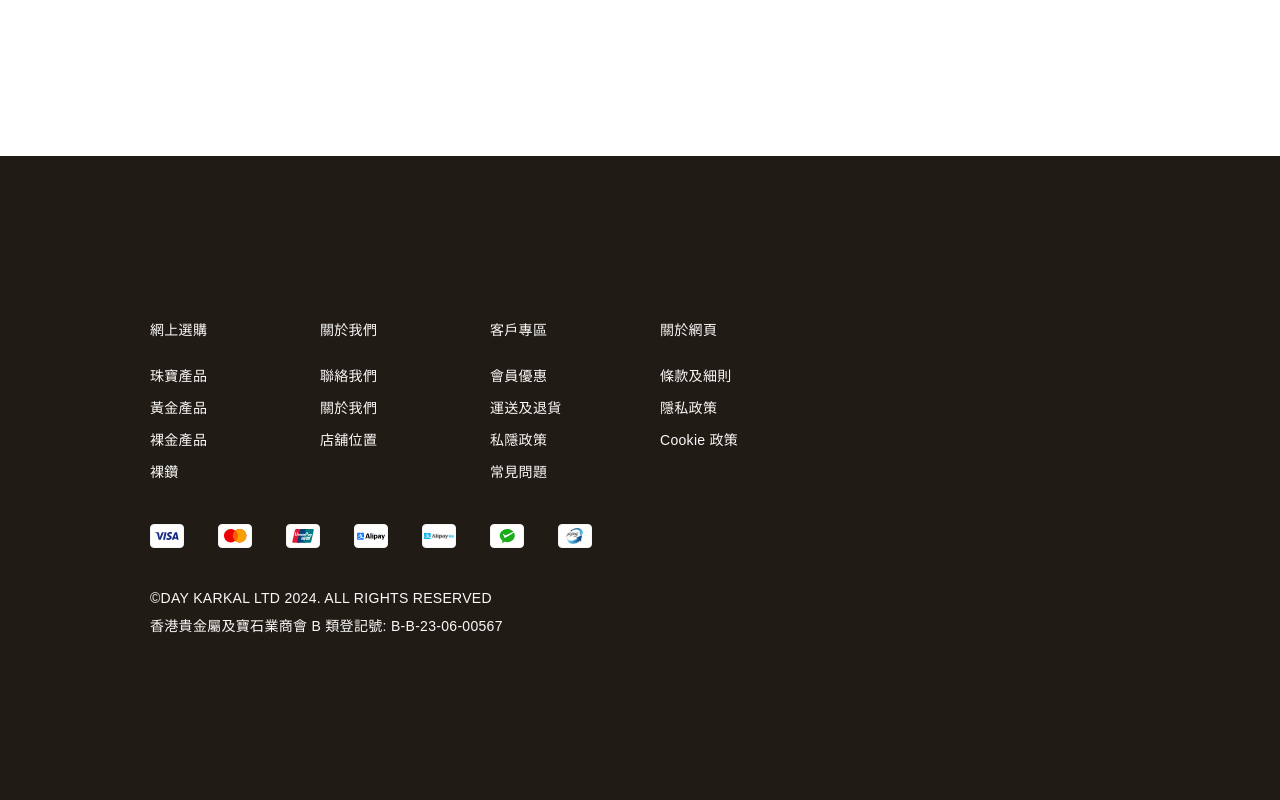
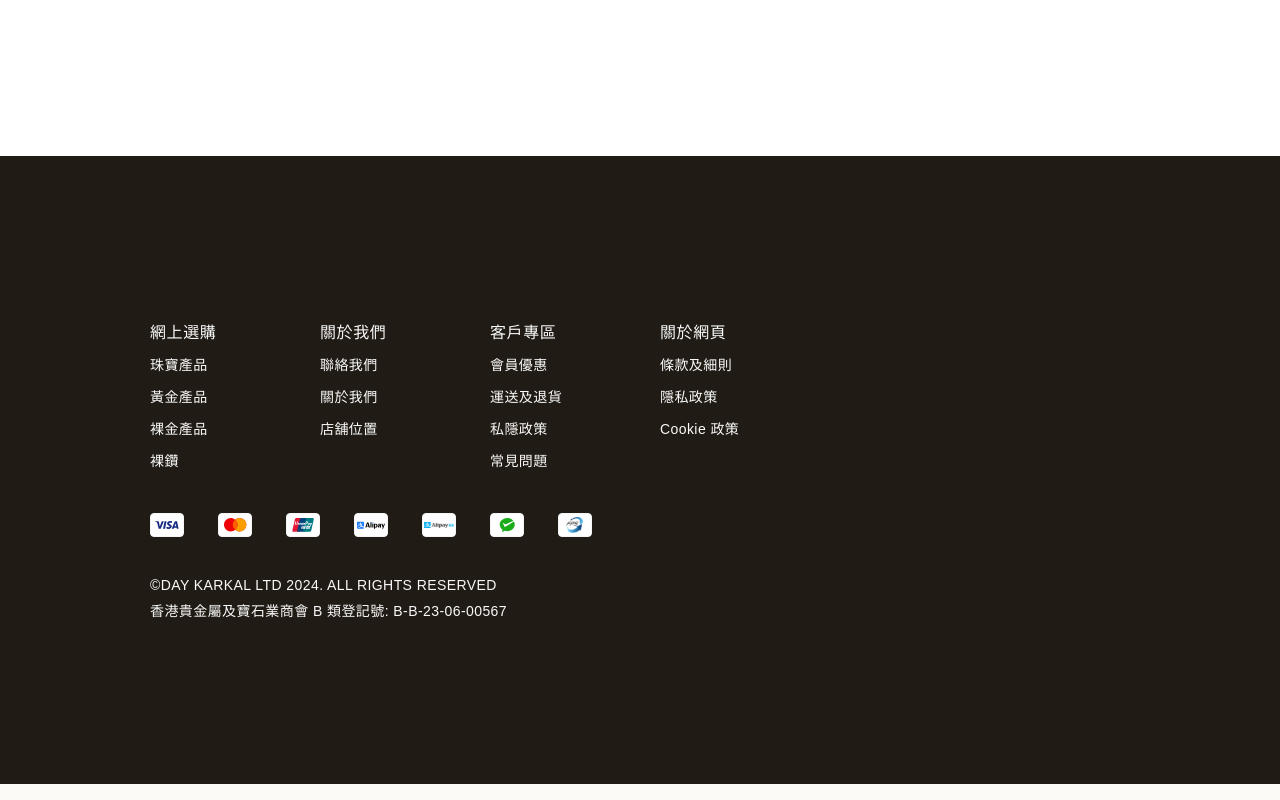
Before and after one commit to ZeviLiao/exam-daytech-gem, a React (Vite) app: page /gem/1 in a window 1280 px wide. Shown: the part 728-1528 px from the top of the page. Built offline with nearby package versions, Linux system fonts and the light colour scheme.

Commit message:
Fix font size mobile first

```diff
--- a/src/components/layout/Footer.tsx
+++ b/src/components/layout/Footer.tsx
@@ -68,7 +68,7 @@ export default function Footer() {
                   <li key={link.to}>
                     <Link
                       to={link.to}
-                      className="text-secondary text-mobileNormal hover:text-primary transition-colors duration-300"
+                      className="text-secondary text-normal hover:text-primary transition-colors duration-300"
                     >
                       {link.label}
                     </Link>
@@ -93,15 +93,15 @@ export default function Footer() {
         </div>
 
         {/* Desktop Grid - visible only on medium screens and up */}
-        <div className="hidden md:grid grid-cols-1 md:grid-cols-2 lg:grid-cols-4 gap-[40px]">
+        <div className="hidden md:grid md:grid-cols-4 gap-[40px]">
           {/* Column 1 - Online Shopping */}
           <div className="flex flex-col gap-1 xl:gap-2 w-[130px]">
-            <h3 className="text-mobileNormal md:text-normal mb-4">網上選購</h3>
+            <h3 className="text-subtitle mb">網上選購</h3>
             <ul className="flex flex-col gap-1 xl:gap-2">
               <li>
                 <Link
                   to="/jewelry"
-                  className="text-mobileNormal md:text-normal hover:text-primary transition-colors duration-300"
+                  className="text-normal hover:text-primary transition-colors duration-300"
                 >
                   珠寶產品
                 </Link>
@@ -109,7 +109,7 @@ export default function Footer() {
               <li>
                 <Link
                   to="/gold"
-                  className="text-mobileNormal md:text-normal hover:text-primary transition-colors duration-300"
+                  className="text-normal hover:text-primary transition-colors duration-300"
                 >
                   黃金產品
                 </Link>
@@ -117,7 +117,7 @@ export default function Footer() {
               <li>
                 <Link
                   to="/gold-raw"
-                  className="text-mobileNormal md:text-normal hover:text-primary transition-colors duration-300"
+                  className="text-normal hover:text-primary transition-colors duration-300"
                 >
                   裸金產品
                 </Link>
@@ -125,7 +125,7 @@ export default function Footer() {
               <li>
                 <Link
                   to="/diamonds"
-                  className="text-mobileNormal md:text-normal hover:text-primary transition-colors duration-300"
+                  className="text-normal hover:text-primary transition-colors duration-300"
                 >
                   裸鑽
                 </Link>
@@ -135,12 +135,12 @@ export default function Footer() {
 
           {/* Column 2 - About Us */}
           <div className="flex flex-col gap-1 xl:gap-2 w-[130px]">
-            <h3 className="text-mobileNormal md:text-normal mb-4">關於我們</h3>
+            <h3 className="text-subtitle mb">關於我們</h3>
             <ul className="flex flex-col gap-1 xl:gap-2">
               <li>
                 <Link
                   to="/contact"
-                  className="text-mobileNormal md:text-normal hover:text-primary transition-colors duration-300"
+                  className="text-normal hover:text-primary transition-colors duration-300"
                 >
                   聯絡我們
                 </Link>
@@ -148,7 +148,7 @@ export default function Footer() {
               <li>
                 <Link
                   to="/about"
-                  className="text-mobileNormal md:text-normal hover:text-primary transition-colors duration-300"
+                  className="text-normal hover:text-primary transition-colors duration-300"
                 >
                   關於我們
                 </Link>
@@ -156,7 +156,7 @@ export default function Footer() {
               <li>
                 <Link
                   to="/store"
-                  className="text-mobileNormal md:text-normal hover:text-primary transition-colors duration-300"
+                  className="text-normal hover:text-primary transition-colors duration-300"
                 >
                   店舖位置
                 </Link>
@@ -166,12 +166,12 @@ export default function Footer() {
 
           {/* Column 3 - Customer Area */}
           <div className="flex flex-col gap-1 xl:gap-2 w-[130px]">
-            <h3 className="text-mobileNormal md:text-normal mb-4">客戶專區</h3>
+            <h3 className="text-subtitle mb">客戶專區</h3>
             <ul className="flex flex-col gap-1 xl:gap-2">
               <li>
                 <Link
                   to="/member"
-                  className="text-mobileNormal md:text-normal hover:text-primary transition-colors duration-300"
+                  className="text-normal hover:text-primary transition-colors duration-300"
                 >
                   會員優惠
                 </Link>
@@ -179,7 +179,7 @@ export default function Footer() {
               <li>
                 <Link
                   to="/shipping-returns"
-                  className="text-mobileNormal md:text-normal hover:text-primary transition-colors duration-300"
+                  className="text-normal hover:text-primary transition-colors duration-300"
                 >
                   運送及退貨
                 </Link>
@@ -187,7 +187,7 @@ export default function Footer() {
               <li>
                 <Link
                   to="/privacy"
-                  className="text-mobileNormal md:text-normal hover:text-primary transition-colors duration-300"
+                  className="text-normal hover:text-primary transition-colors duration-300"
                 >
                   私隱政策
                 </Link>
@@ -195,7 +195,7 @@ export default function Footer() {
               <li>
                 <Link
                   to="/faq"
-                  className="text-mobileNormal md:text-normal hover:text-primary transition-colors duration-300"
+                  className="text-normal hover:text-primary transition-colors duration-300"
                 >
                   常見問題
                 </Link>
@@ -205,12 +205,12 @@ export default function Footer() {
 
           {/* Column 4 - Website Info */}
           <div className="flex flex-col gap-1 xl:gap-2 w-[130px]">
-            <h3 className="text-mobileNormal md:text-normal mb-4">關於網頁</h3>
+            <h3 className="text-subtitle mb">關於網頁</h3>
             <ul className="flex flex-col gap-1 xl:gap-2">
               <li>
                 <Link
                   to="/terms"
-                  className="text-mobileNormal md:text-normal hover:text-primary transition-colors duration-300"
+                  className="text-normal hover:text-primary transition-colors duration-300"
                 >
                   條款及細則
                 </Link>
@@ -218,7 +218,7 @@ export default function Footer() {
               <li>
                 <Link
                   to="/privacy-policy"
-                  className="text-mobileNormal md:text-normal hover:text-primary transition-colors duration-300"
+                  className="text-normal hover:text-primary transition-colors duration-300"
                 >
                   隱私政策
                 </Link>
@@ -226,7 +226,7 @@ export default function Footer() {
               <li>
                 <Link
                   to="/cookies"
-                  className="text-mobileNormal md:text-normal hover:text-primary transition-colors duration-300"
+                  className="text-normal hover:text-primary transition-colors duration-300"
                 >
                   Cookie 政策
                 </Link>
@@ -438,12 +438,8 @@ export default function Footer() {
 
         {/* Copyright Section */}
         <div className="text-center md:text-left w-full">
-          <p className="text-mobileNormal md:text-normal mb-2">
-            ©DAY KARKAL LTD 2024. ALL RIGHTS RESERVED
-          </p>
-          <p className="text-mobileNormal md:text-normal">
-            香港貴金屬及寶石業商會 B 類登記號: B-B-23-06-00567
-          </p>
+          <p className="text-normal mb-2">©DAY KARKAL LTD 2024. ALL RIGHTS RESERVED</p>
+          <p className="text-normal">香港貴金屬及寶石業商會 B 類登記號: B-B-23-06-00567</p>
         </div>
       </div>
     </footer>
--- a/src/index.css
+++ b/src/index.css
@@ -40,6 +40,10 @@
     color: #201c15; /* dark */
     margin: 0;
     padding: 0;
+  }
+
+  h1, h2, h3, h4, h5, h6 {
+    margin: 0;
   }
 }
 
```
Also changed, not shown: src/features/gems/detail/GemDetailPage.tsx (+19 -26 lines), src/features/gems/list/GemListPage.tsx (+11 -11 lines).
